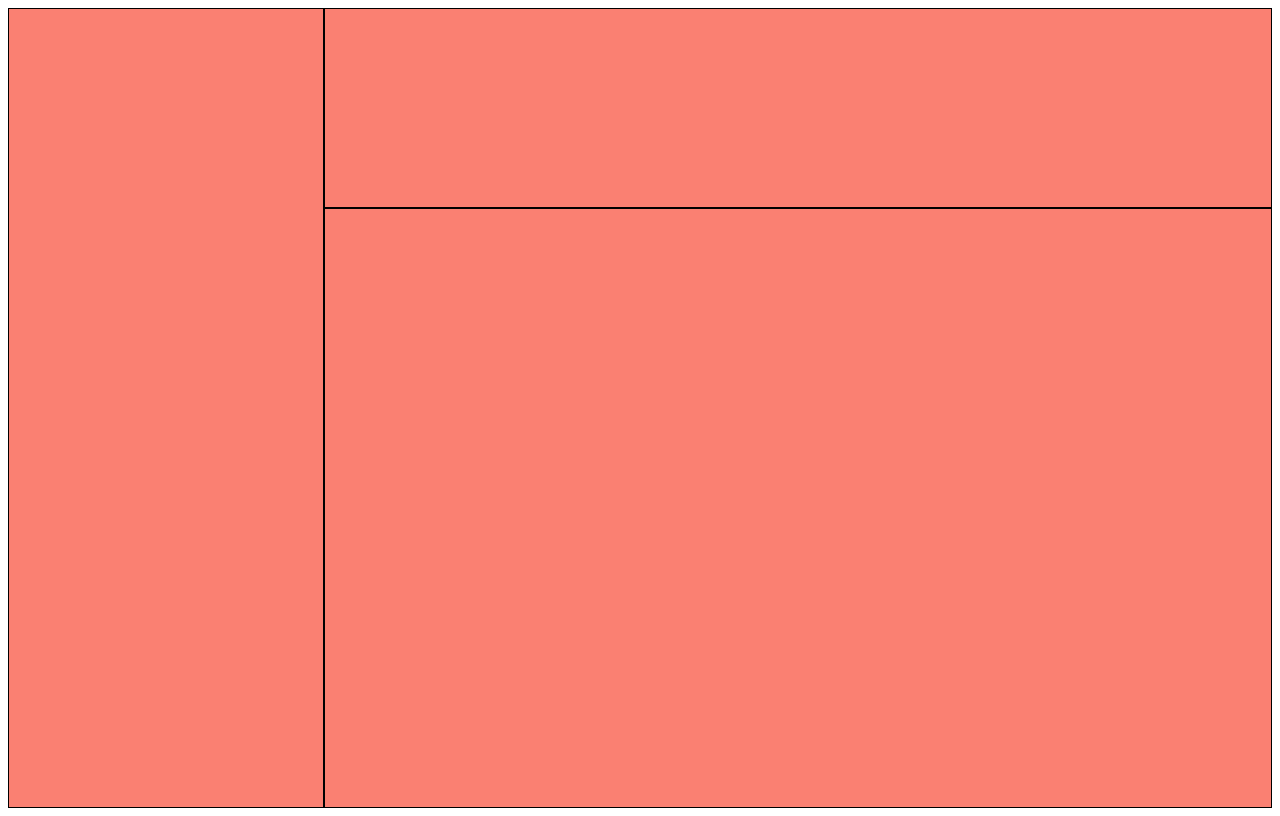
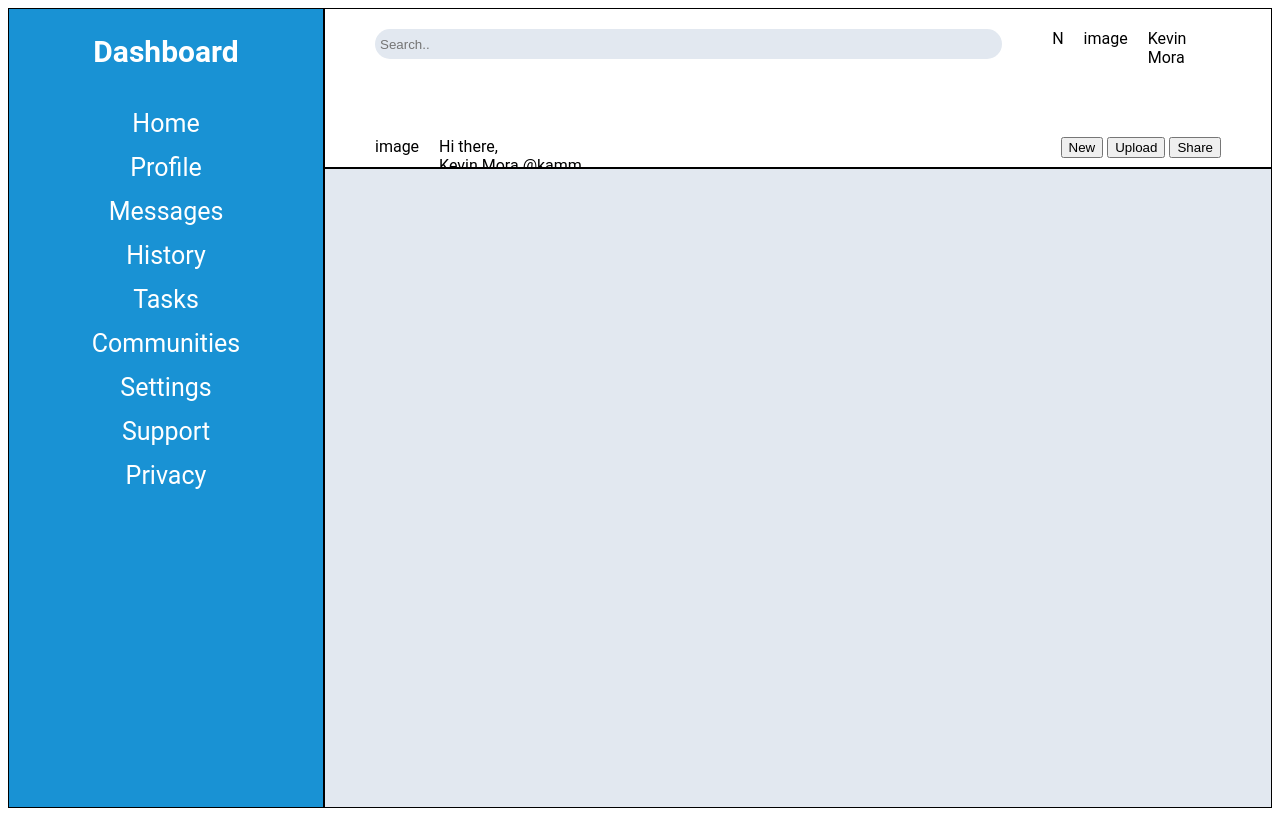
Before and after one commit to kambetacode/odin-dashboard, a plain HTML site: page index.html in a window 1280 px wide. Drawn offline with Linux system fonts and the light colour scheme.

Commit message:
Added new header, nav and main elements
Added new elements to header, nav and main. As well as new styles with grid and flexbox to organize items

```diff
--- a/index.html
+++ b/index.html
@@ -8,8 +8,55 @@
 </head>
 <body>
     <header class="header">
+        <div class="topnav">
+            <input type="text" placeholder="Search.." class="search">
+            <div class="profile1">
+                <div class="notifications-button">N</div>
+                <div class="profile-button">image</div>
+                <div class="profile-name">Kevin Mora</div>
+            </div>
+        </div>
+        <div class="lownav">
+            <div class="profile2">
+                <div class="profile-picture">image</div>
+                <div class="greet">Hi there, <br> Kevin Mora @kamm</div>
+            </div>
+            <div class="nav-buttons">
+                <button class="button new">New</button>
+                <button class="button upload">Upload</button>
+                <button class="button share">Share</button>
+            </div>
+        </div>
     </header>
     <nav class="sidebar">
+        <h1>Dashboard</h1>
+        <div class="home">
+            <a href="">Home</a>
+        </div>
+        <div class="profile">
+            <a href="">Profile</a>
+        </div>
+        <div class="messages">
+            <a href="">Messages</a>
+        </div>
+        <div class="history">
+            <a href="">History</a>
+        </div>
+        <div class="tasks">
+            <a href="">Tasks</a>
+        </div>
+        <div class="communities">
+            <a href="">Communities</a>
+        </div>
+        <div class="settings">
+            <a href="">Settings</a>
+        </div>
+        <div class="support">
+            <a href="">Support</a>
+        </div>
+        <div class="privacy">
+            <a href="">Privacy</a>
+        </div>
     </nav>
     <main class="content">
     </main>
--- a/styles.css
+++ b/styles.css
@@ -1,28 +1,83 @@
+:root, html {
+    font-family: Roboto;
+    box-sizing: border-box;
+}
+
 body {
     display: grid;
     height: 100vh;
     grid-template-columns: 1fr 3fr;
-    grid-template-rows: 1fr 3fr;
+    grid-template-rows: 20vh 80vh;
 }
 
 .header {
-background-color: salmon;
+    display: grid;
+    background-color: #FFFFFF;
     height: 1fr;
     width: 1fr;
     grid-column: 2/3;
     border: 1px solid black;
+    grid-template-rows: 1fr 1fr;
+}
+
+.topnav {
+    display: flex;
+    justify-content: space-between;
+    gap: 50px;
+    padding: 20px 50px;
+}
+
+.search {
+    height: 20px;
+    width: 50vw;
+    border-radius: 20px;
+    border-style: none;
+    background-color: #E2E8F0;
+    padding: 5px;
+}
+
+.profile1 {
+    display: flex;
+    gap: 20px;
+}
+
+.profile2 {
+    display: flex;
+    gap: 20px;
+}
+
+.lownav {
+    display: flex;
+    justify-content: space-between;
+    gap: 10px;
+    padding: 50px;
 }
 
 .sidebar {
-background-color: salmon;
+    display: flex;
+    flex-direction: column;
+    align-items: center;
+    background-color: #1992D4;
     height: 1fr;
     width: 1fr;
     border: 1px solid black;
     grid-row: 1 / 3 ;
+    gap: 15px;
+}
+
+.sidebar>h1 {
+    color: white;
+    font-size: 30px;
+}
+
+.sidebar>div>a {
+    text-decoration: none;
+    color: white;
+    font-size: 25px;
 }
 
 .content {
-background-color: salmon;
+    background-color: #E2E8F0;
     height: 1fr;
     width: 1fr;
     border: 1px solid black;
```
Lines whose indentation alone changed are shown as unchanged.
